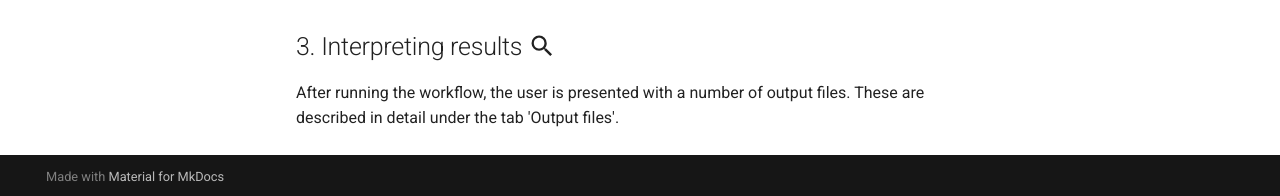
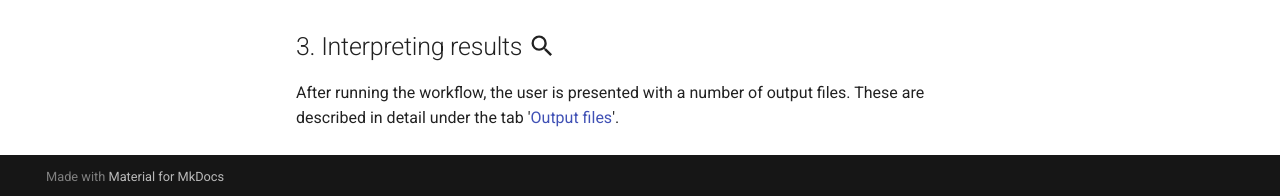
Before and after one commit to UtrechtUniversity/campylobacter-crisprscape, an MkDocs documentation site: the page built from doc/manual.md, in a window 1280 px wide and 900 px high, scrolled down 3821 px. Shown: the part 701-897 px from the top of the window. Built offline with MkDocs 1.6.1 and Material for MkDocs 9.7.7, drawn with Linux system fonts in a browser that asks for light colours; part of the change alters nothing that is shown.

```diff
--- a/doc/manual.md
+++ b/doc/manual.md
@@ -252,4 +252,4 @@ snakemake --profile config
 ## 3. Interpreting results :material-magnify:
 
 After running the workflow, the user is presented with a number of output files.
-These are described in detail under the tab 'Output files'.
+These are described in detail under the tab '[Output files](output_files.md)'.
```
